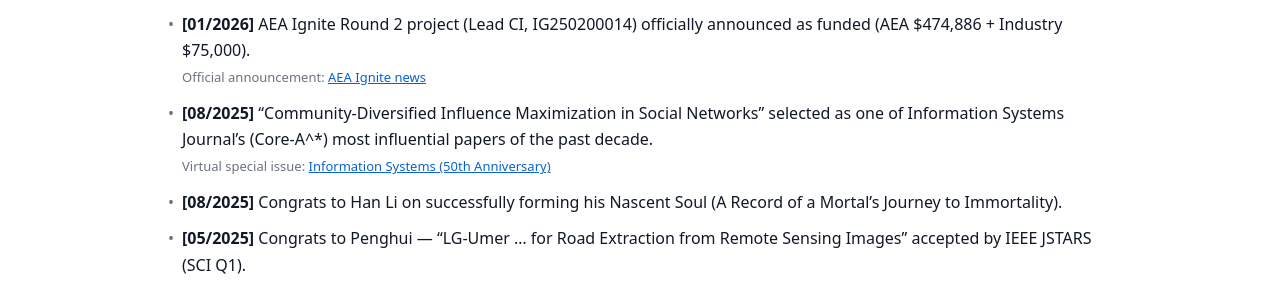
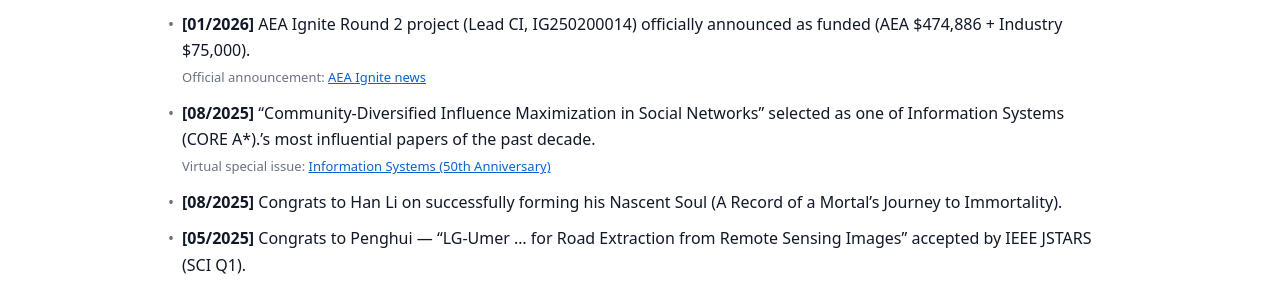
Before and after one commit to Taotao1992/Taotao1992.github.io, a Jekyll site: the page built from index.md, in a window 1280 px wide and 900 px high, scrolled down 1284 px. Shown: the part 367-660 px from the top of the window. Built offline with Jekyll 4.4.1, drawn with Linux system fonts in a browser that asks for light colours.

Commit message:
Update index.md

```diff
--- a/index.md
+++ b/index.md
@@ -74,7 +74,7 @@ Before joining UniSQ, Dr. Cai worked as a Postdoctoral Research Fellow at Macqua
   <li><strong>[01/2026]</strong> AEA Ignite Round 2 project (Lead CI, IG250200014) officially announced as funded (AEA $474,886 + Industry $75,000).<br/>
     <span class="small">Official announcement: <a href="https://www.aea.gov.au/news/australia-backs-new-wave-high-impact-research-over-725-million-aea-ignite-grants">AEA Ignite news</a></span>
   </li>
-  <li><strong>[08/2025]</strong> “Community-Diversified Influence Maximization in Social Networks” selected as one of Information Systems Journal’s (Core-A^*) most influential papers of the past decade.<br/>
+  <li><strong>[08/2025]</strong> “Community-Diversified Influence Maximization in Social Networks” selected as one of <span class="venue"> Information Systems (CORE A*).</span>’s most influential papers of the past decade.<br/>
     <span class="small">Virtual special issue: <a href="https://www.sciencedirect.com/special-issue/10CG3RPRFTG">Information Systems (50th Anniversary)</a></span>
   </li>
   <li><strong>[08/2025]</strong> Congrats to Han Li on successfully forming his Nascent Soul (A Record of a Mortal’s Journey to Immortality).</li>
```
